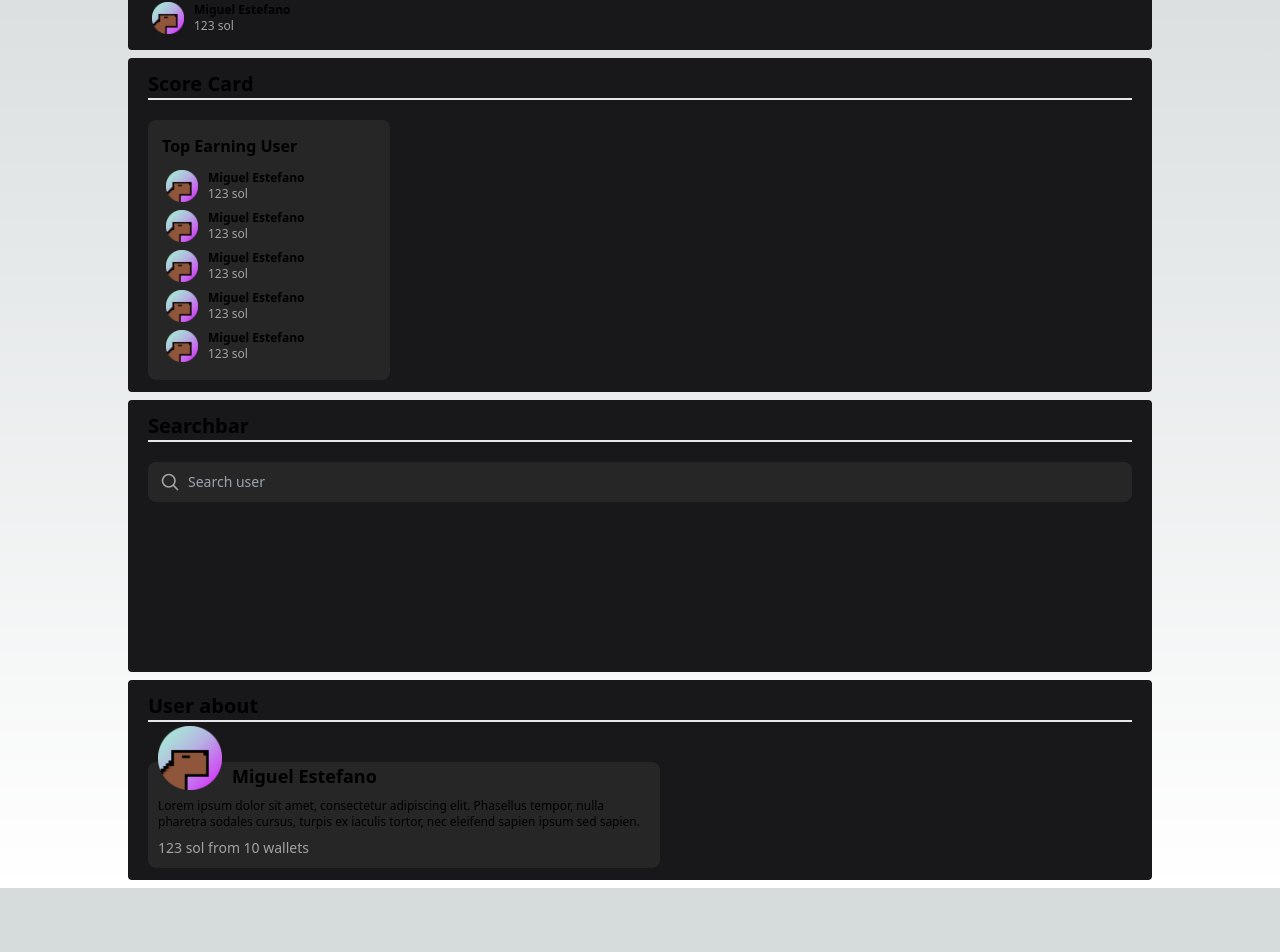
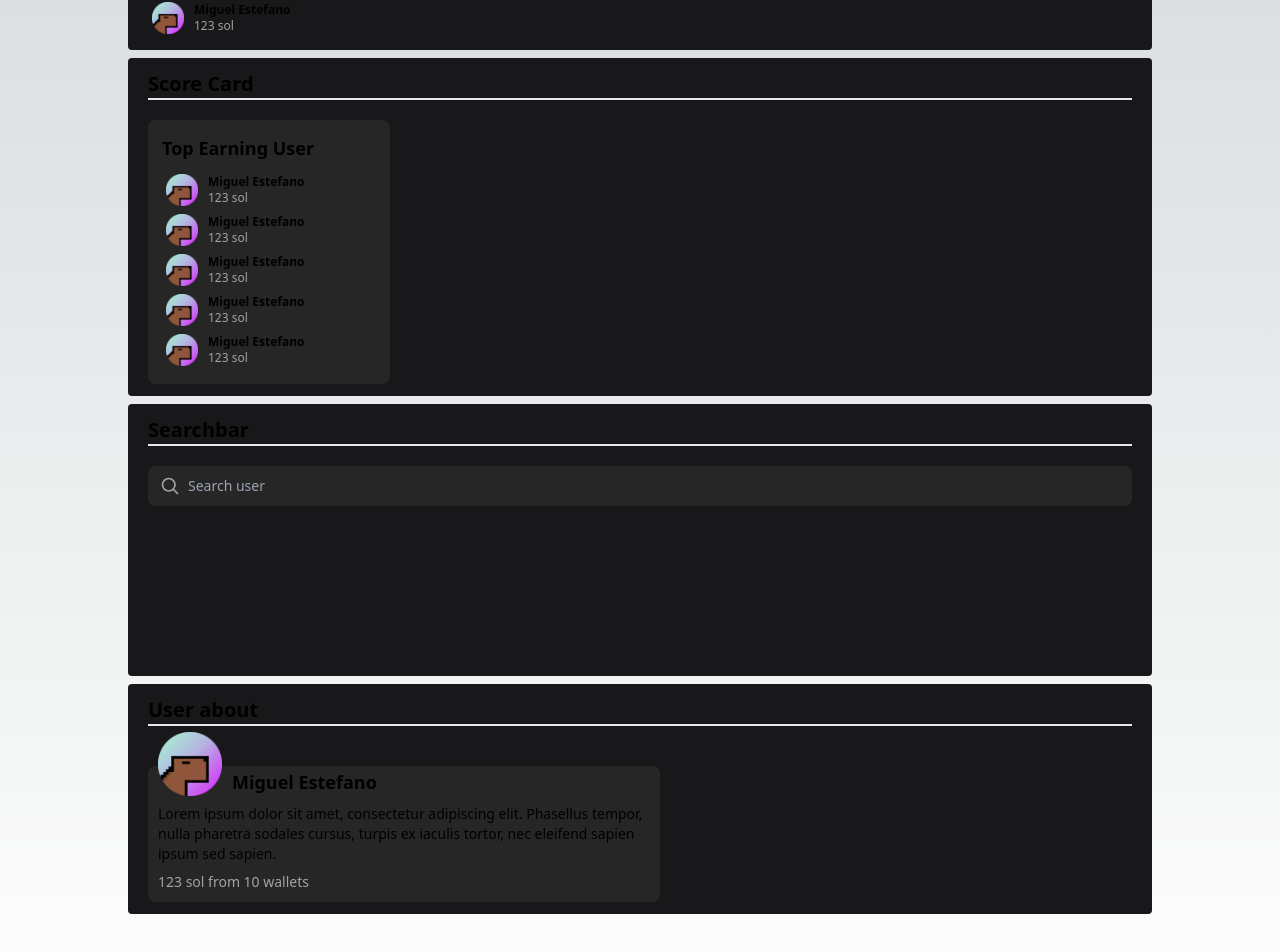
Before and after one commit to BastidaNicolas/comments-xyz-client, a Next.js app: page / in a window 1280 px wide. Shown: the part 136-1088 px from the top of the page. Before the commit the page ends 1024 px from the top, so only its background shows below. Built offline with nearby package versions, Linux system fonts and the light colour scheme.

Commit message:
userAbout mockup finished and scoreCard font fix

```diff
--- a/src/app/page.tsx
+++ b/src/app/page.tsx
@@ -10,7 +10,7 @@ const inter = Inter({ subsets: ["latin"] });
 
 export default function Home() {
   return (
-    <div className="max-w-5xl mx-auto min-h-screen">
+    <div className="max-w-5xl mx-auto min-h-screen pb-28">
       <div className="bg-zinc-900 py-3 px-5 my-2 rounded">
         <h1 className="text-2xl font-bold">Project's Components</h1>
       </div>
--- a/src/components/scoreCard.tsx
+++ b/src/components/scoreCard.tsx
@@ -3,7 +3,7 @@ import { ReactNode } from "react";
 export default function ScoreCard({ children }: {children: ReactNode}) {
     return (
         <div className="p-3.5 bg-neutral-800 rounded-lg">
-            <div className="text-base font-bold mb-2 truncate" >Top Earning User</div>
+            <div className="text-lg font-bold mb-2 truncate" >Top Earning User</div>
             {children}
         </div>
     );
--- a/src/components/userAbout.tsx
+++ b/src/components/userAbout.tsx
@@ -4,7 +4,7 @@ import placeholderImg from "@/media/logo.png";
 
 export default function UserAbout() {
   return (
-    <div className="flex flex-col bg-neutral-800 rounded-lg px-1 sm:px-2.5 pb-2.5 mt-10">
+    <div className="flex flex-col bg-neutral-800 rounded-lg px-1 sm:px-2.5 pb-2.5 mt-10 pt-0.5">
       <div className="flex flex-row">
         <div className="relative min-w-[4rem] mr-2.5">
           <Image
@@ -17,7 +17,7 @@ export default function UserAbout() {
         </div>
         <div className="text-lg font-bold truncate">Miguel Estefano</div>
       </div>
-      <p className="text-xs font-normal my-2">
+      <p className="text-sm font-normal my-2">
         Lorem ipsum dolor sit amet, consectetur adipiscing elit. Phasellus
         tempor, nulla pharetra sodales cursus, turpis ex iaculis tortor, nec
         eleifend sapien ipsum sed sapien.
```
